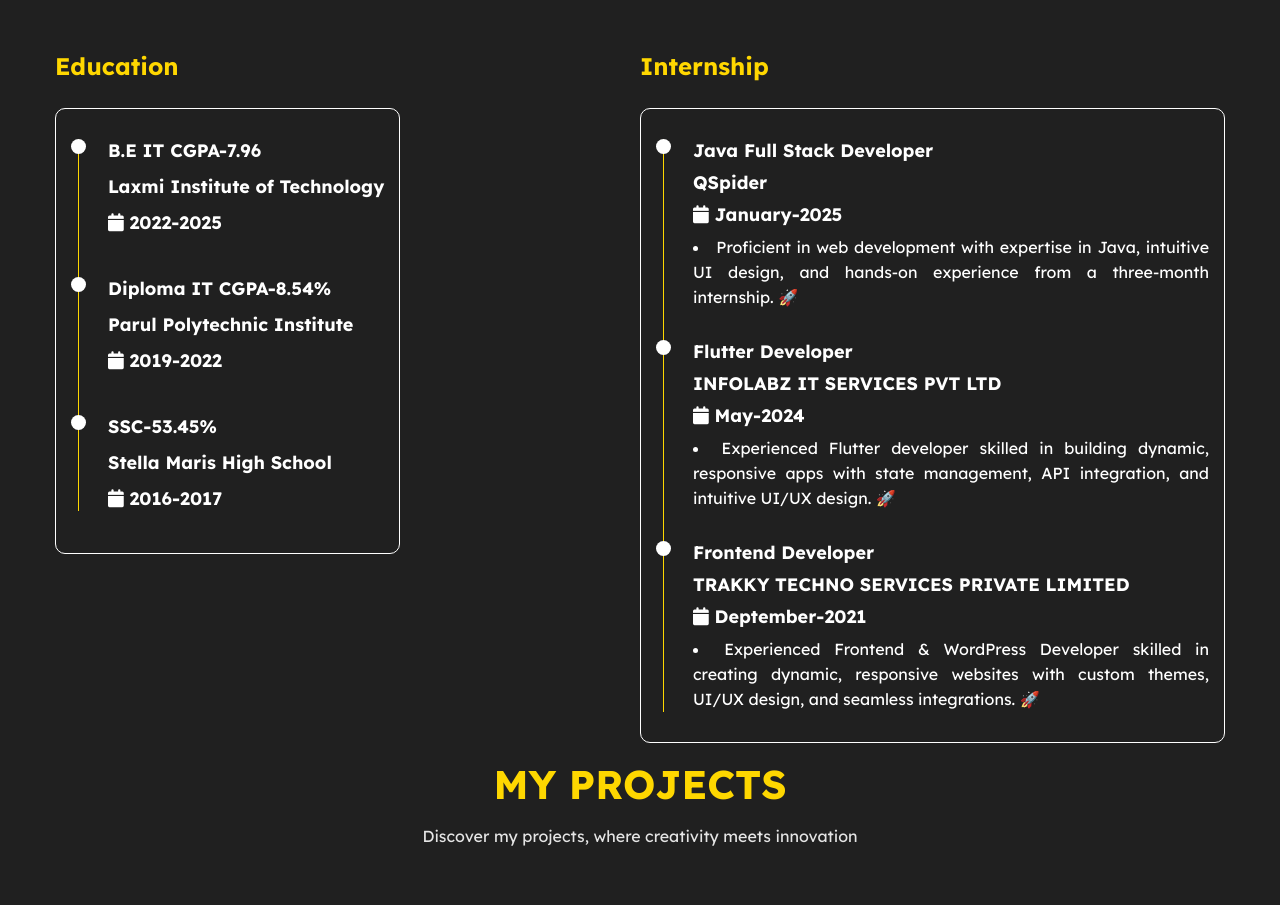
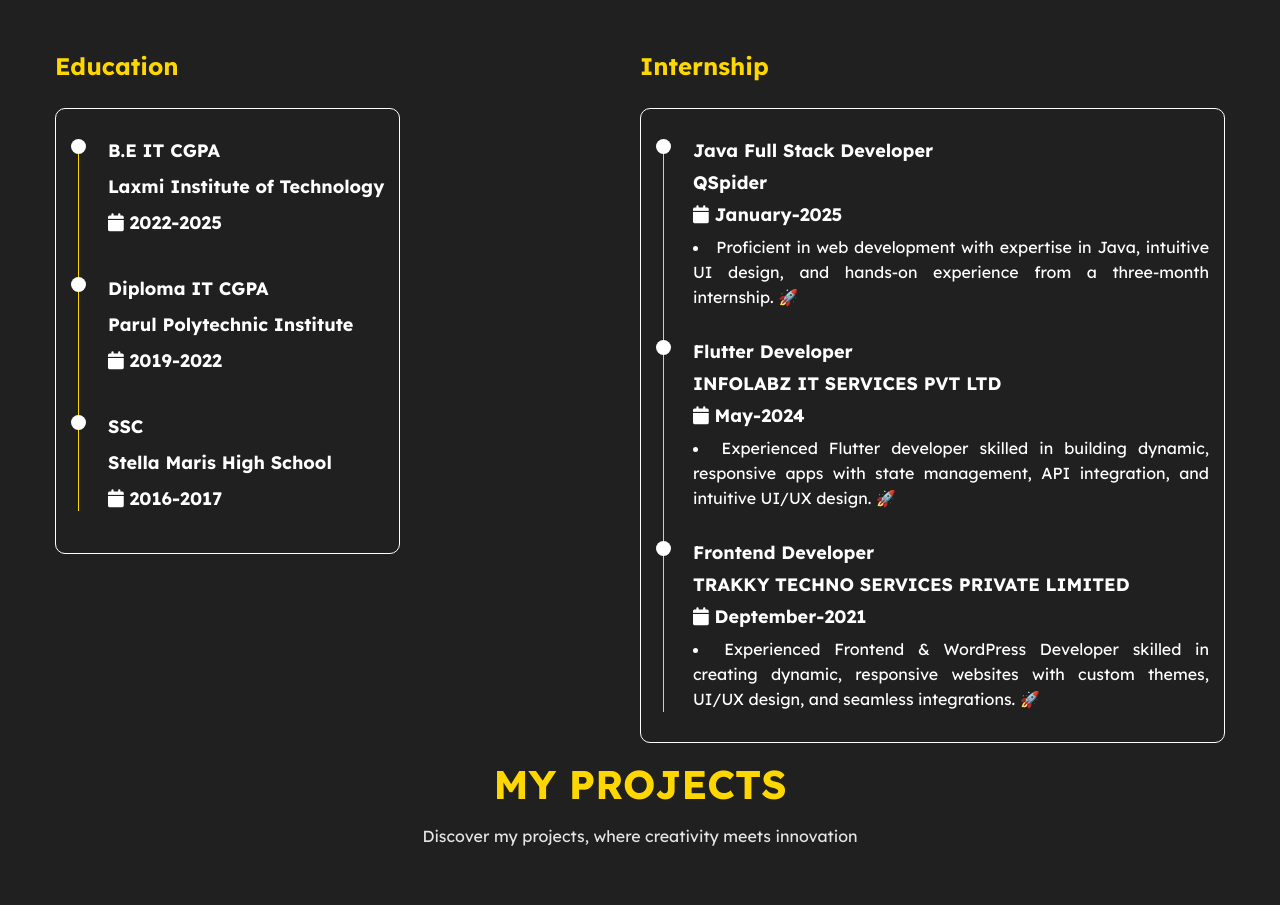
Before and after one commit to sahoopravat786/demo-page, a plain HTML site: page index.html in a window 1280 px wide. Shown: the part 960-1865 px from the top of the page. Drawn offline with nearby package versions, Linux system fonts and the light colour scheme.

Commit message:
Update index.html
udate some education section

```diff
--- a/index.html
+++ b/index.html
@@ -107,7 +107,7 @@
                             <div class="timeline-item">
                                 <div class="circle-dot"></div>
                                 <h3 class="timeline-title">
-                                    B.E IT CGPA-7.96
+                                  B.E IT CGPA<!--   -7.96 -->
                                 </h3>
                                 <h4 class="timeline-title">Laxmi Institute of Technology</h4>
                                 <h4 class="timeline-title">
@@ -117,7 +117,7 @@
                             <!-- Timeline-item -->
                             <div class="timeline-item">
                                 <div class="circle-dot"></div>
-                                <h3 class="timeline-title">Diploma IT CGPA-8.54%</h3>
+                                <h3 class="timeline-title">Diploma IT CGPA <!--   -8.54  --></h3>
                                 <h4 class="timeline-title">Parul Polytechnic Institute</h4>
                                 <h4 class="timeline-title">
                                     <i class="fa fa-calendar"></i> 2019-2022
@@ -127,7 +127,7 @@
                             <div class="timeline-item">
                                 <div class="circle-dot"></div>
                                 <h3 class="timeline-title">
-                                    SSC-53.45%
+                                    SSC<!--   -53.45% -->
                                 </h3>
                                 <h4 class="timeline-title"> Stella Maris High School</h4>
                                 <h4 class="timeline-title">
```
